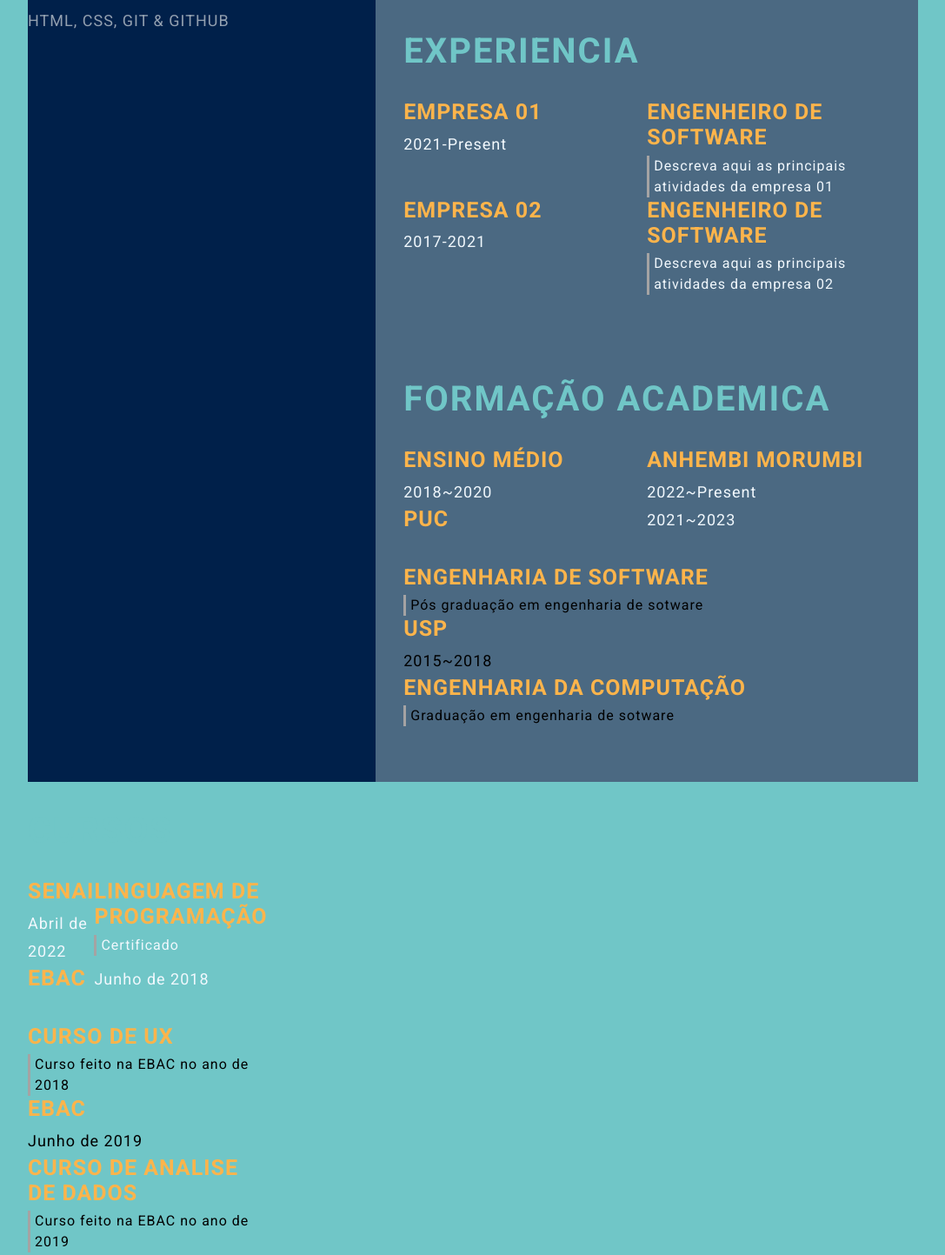
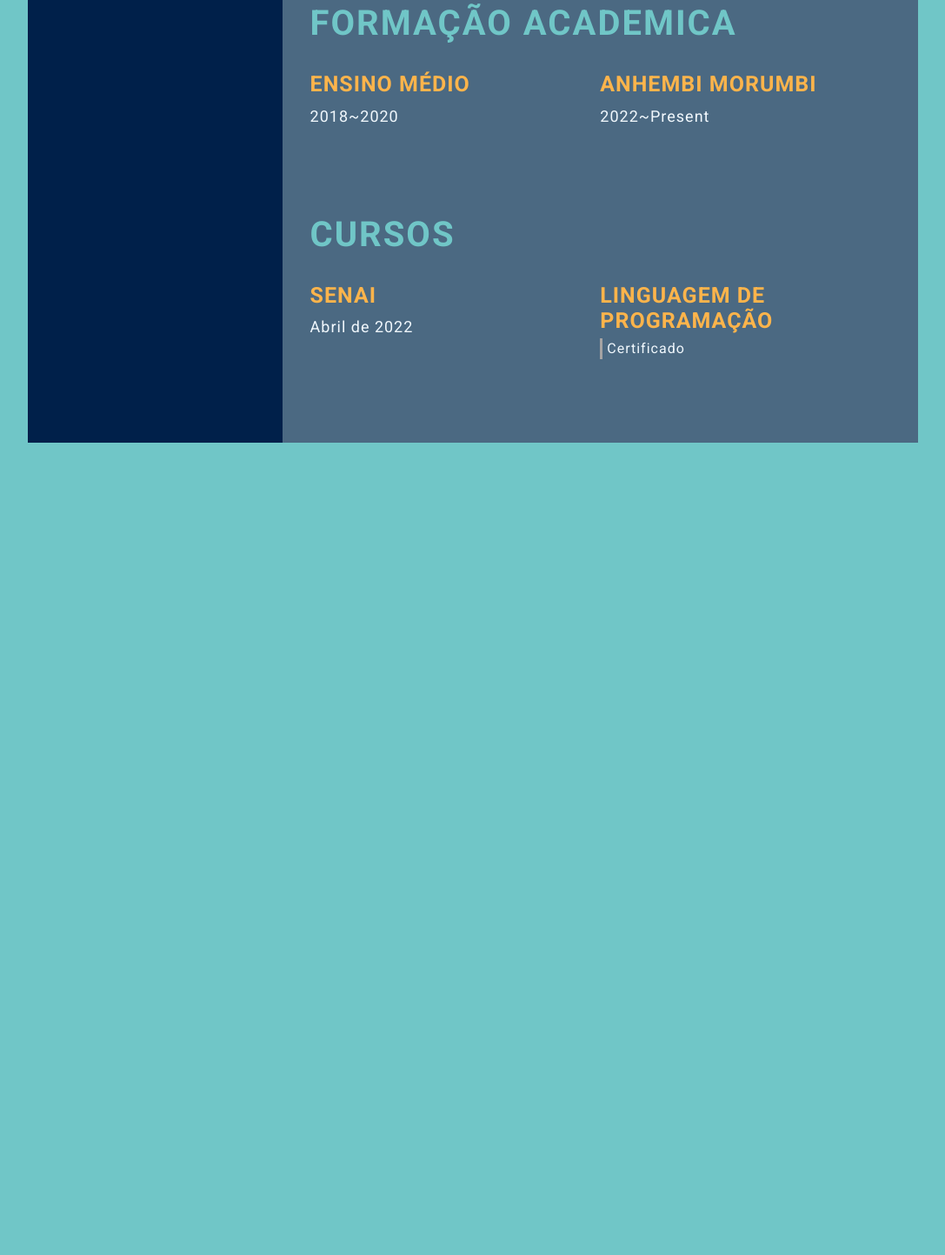
Before and after one commit to math-cyber/math-cyber.github.io, a plain HTML site: page index.html in a window 1280 px wide. Shown: the part 866-2309 px from the top of the page at 87% size, without its empty margins (96-1183 px from the left). After the commit the page ends 1407 px from the top, so only its background shows below. Drawn offline with Linux system fonts and the light colour scheme.

Commit message:
Update index.html
Customizing my curriculum with my informations.

```diff
--- a/index.html
+++ b/index.html
@@ -61,7 +61,6 @@
           <section class="about gap">
             <div class="right-title">Sobre Mim</div>
             <p class="about-me-contents">
-
               &nbsp; Olá sou o Matheus, pode me chamar de Math! Atualmente vivo em
               Santos e estudo linguagens de programação.</p><br />
               <br />
@@ -81,44 +80,12 @@
                   <br>  &nbsp; Meu foco atual é o Front-End então estou me aprimorando em HTML, CSS e JS. Fiz dois anos de CNA e possuo um inglês intermediário.
                 </p>
               </div>
-
-              Olá sou o Matheus.<br />
-              <br />
-              Um pouco mais sobre o que faço? <br />
-              Quais são minhas competencias?
-            </p>
-          </section>
-          <section class="experience gap">
-            <div class="right-title">Experiencia</div>
-            <div class="experience-contents">
-              <div class="exp-left">
-                <p class="exp-company-name">Empresa 01</p>
-                <p class="exp-time-period">2021-Present</p>
-              </div>
-              <div class="exp-right">
-                <p class="exp-position">Engenheiro de Software</p>
-                <p class="exp-desc">
-                  Descreva aqui as principais atividades da empresa 01
-                </p>
-              </div>
-              <div class="exp-left">
-                <p class="exp-company-name">Empresa 02</p>
-                <p class="exp-time-period">2017-2021</p>
-              </div>
-              <div class="exp-right">
-                <p class="exp-position">Engenheiro de Software</p>
-                <p class="exp-desc">
-                  Descreva aqui as principais atividades da empresa 02
-                </p>
-              </div>
-            </div>
-
           </section>
           <section class="education gap">
             <div class="right-title">Formação Academica</div>
             <div class="education-contents">
               <div class="education-left">
-             <p class="education-school-name">Ensino Médio</p>
+                <p class="education-school-name">Ensino Médio</p>
                 <p class="educationp-time-period">2018~2020</p>
               </div>
 
@@ -129,54 +96,18 @@
                 </p>
               </div>
 
-
-                <p class="education-school-name">PUC</p>
-                <p class="educationp-time-period">2021~2023</p>
-              </div>
-              <div class="education-right">
-                <p class="education-subject">Engenharia de Software</p>
-                <p class="education-desc">
-                  Pós graduação em engenharia de sotware
-                </p>
-              </div>
-              <div class="education-left">
-                <p class="education-school-name">USP</p>
-                <p class="educationp-time-period">2015~2018</p>
-              </div>
-              <div class="education-right">
-                <p class="education-subject">Engenharia da Computação</p>
-                <p class="education-desc">Graduação em engenharia de sotware</p>
-              </div>
-
             </div>
           </section>
           <section class="awards gap">
             <div class="right-title">Cursos</div>
             <div class="awards-contents">
               <div class="awards-left">
-
                 <p class="awards-company-name">Senai</p>
                 <p class="awards-time-period">Abril de 2022</p>
               </div>
               <div class="awards-right">
                 <p class="awards-name">Linguagem de Programação</p>
                 <p class="awards-desc">Certificado</p>
-              </div>
-
-                <p class="awards-company-name">EBAC</p>
-                <p class="awards-time-period">Junho de 2018</p>
-              </div>
-              <div class="awards-right">
-                <p class="awards-name">Curso de UX</p>
-                <p class="awards-desc">Curso feito na EBAC no ano de 2018</p>
-              </div>
-              <div class="awards-left">
-                <p class="awards-company-name">EBAC</p>
-                <p class="awards-time-period">Junho de 2019</p>
-              </div>
-              <div class="awards-right">
-                <p class="awards-name">Curso de Analise de Dados</p>
-                <p class="awards-desc">Curso feito na EBAC no ano de 2019</p>
               </div>
 
             </div>
```
